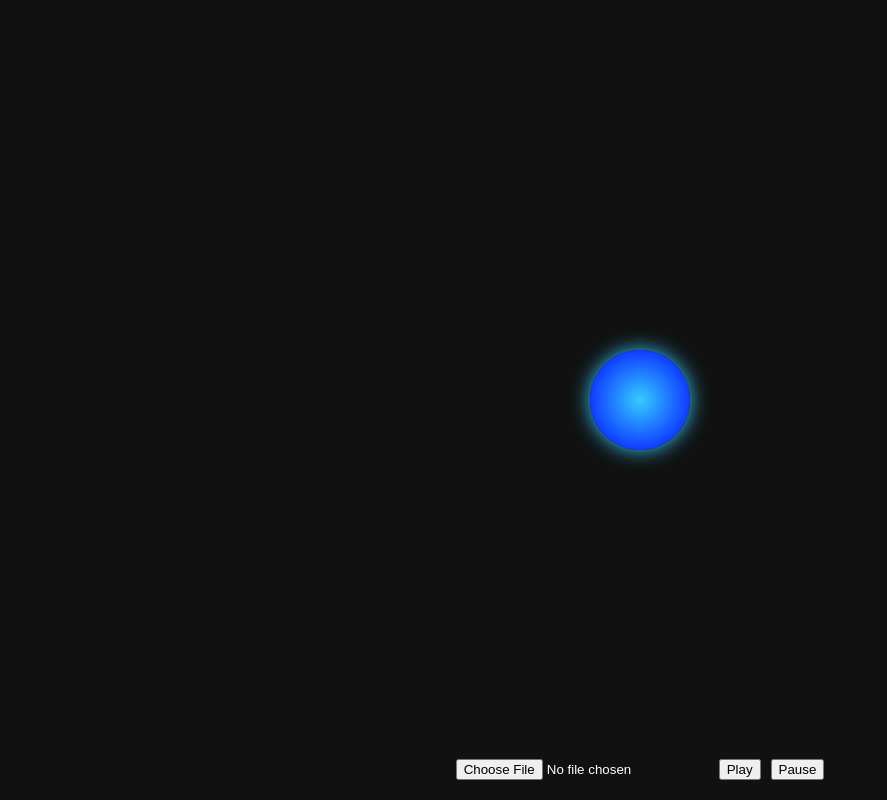
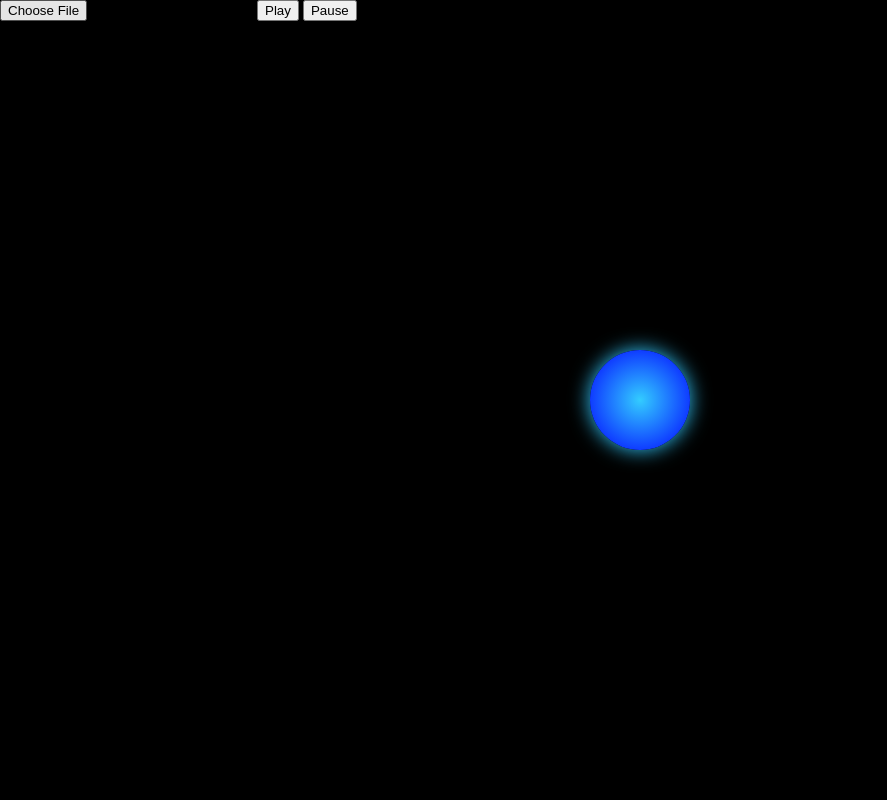
Before and after one commit to domhatesbugs/orbAudio, a plain HTML site: page index.html in a window 1280 px wide. Shown: the whole page, without its empty margins (0-887 px from the left). Drawn offline with Linux system fonts and the light colour scheme.

Commit message:
Update style.css

```diff
--- a/style.css
+++ b/style.css
@@ -1,13 +1,16 @@
 body {
   margin: 0;
-  height: 100vh;
   overflow: hidden;
-  background: #111;
-  display: flex;
-  flex-direction: column;
-  justify-content: center;
-  align-items: center;
-  color: white;
+  background: #000;
+}
+
+#stringCanvas {
+  position: absolute;
+  top: 0;
+  left: 0;
+  z-index: 0;
+  width: 100%;
+  height: 100%;
 }
 
 #orb {
@@ -22,6 +25,7 @@ body {
   margin-top: -50px;
   cursor: grab;
   box-shadow: 0 0 20px #3cf;
+  z-index: 1;
   transition: box-shadow 0.2s;
 }
 
@@ -29,11 +33,3 @@ body {
   cursor: grabbing;
   box-shadow: 0 0 30px #0ff;
 }
-
-
-#controls {
-  position: absolute;
-  bottom: 20px;
-  display: flex;
-  gap: 10px;
-}
```
